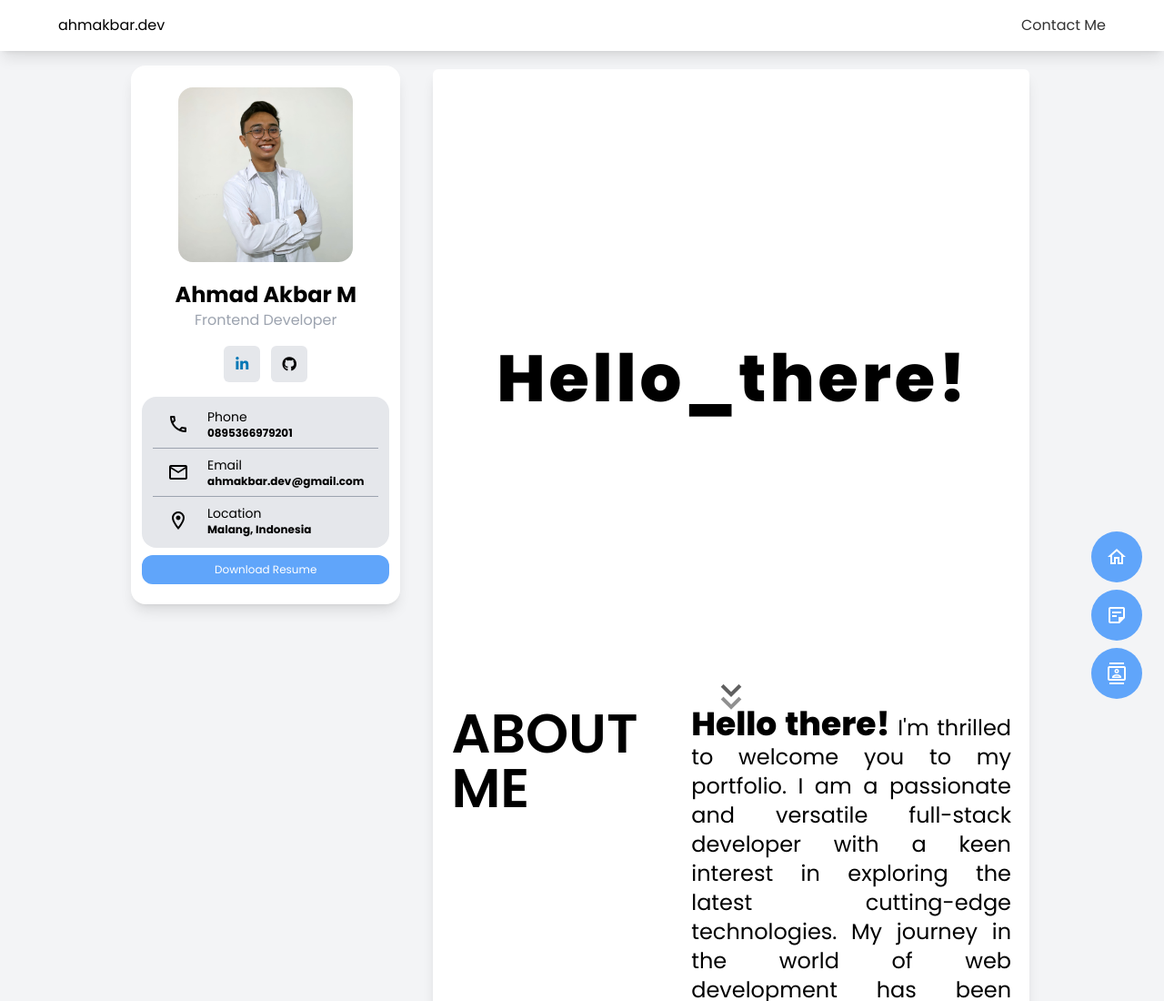
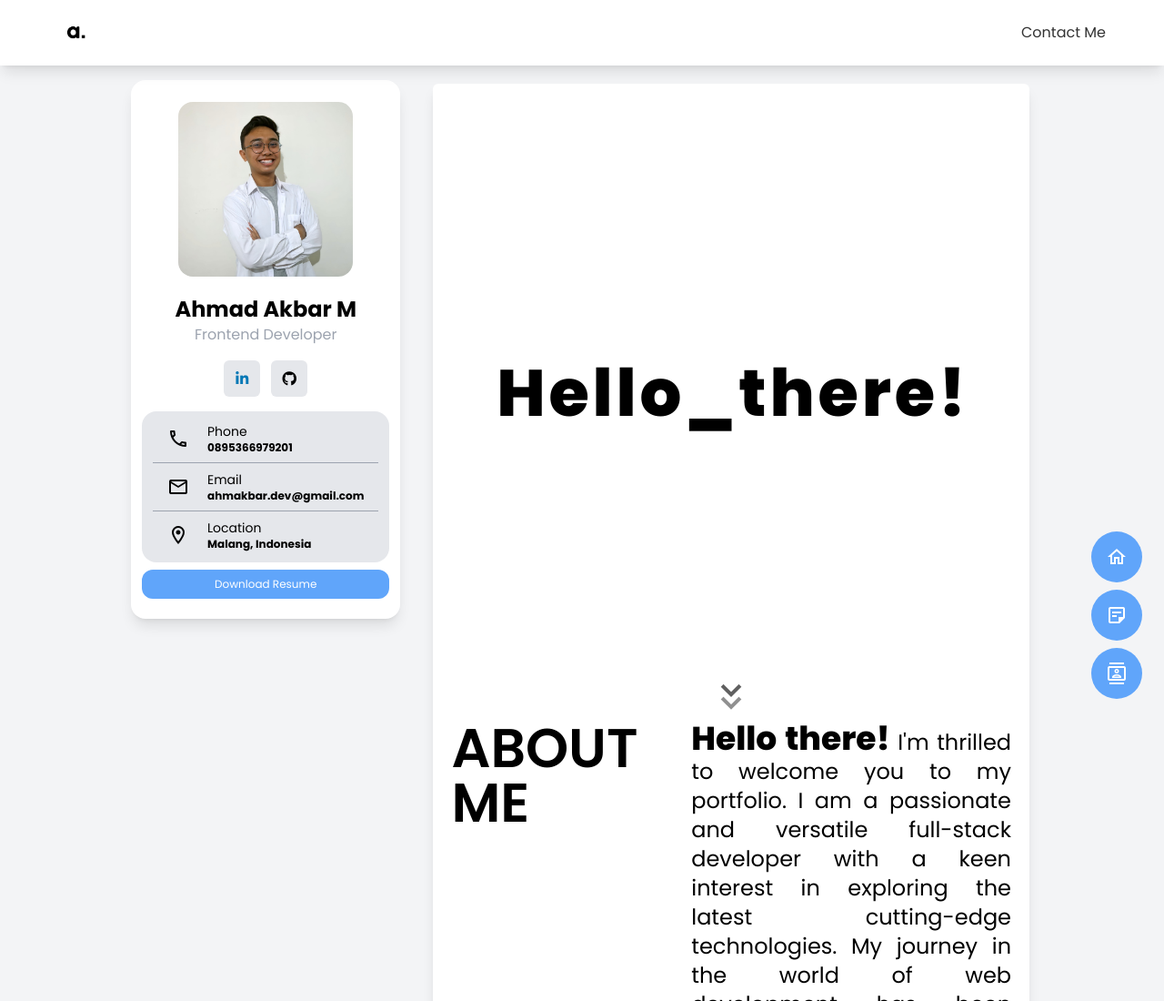
Before and after one commit to ahmakbardev/html-assignment, a plain HTML site: page index.html in a window 1280 px wide. Shown: the top 1100 px of the page at 91% size. Drawn offline with nearby package versions, Linux system fonts and the light colour scheme; a script that the page names is missing.

Commit message:
update pages

```diff
--- a/index.html
+++ b/index.html
@@ -4,6 +4,8 @@
     <meta charset="UTF-8">
     <meta name="viewport" content="width=device-width, initial-scale=1.0">
     <title>ahmakbar.dev</title>
+
+    <link rel="shortcut icon" href="./assets/logo.png" type="image/x-icon">
 
     <script src="https://cdn.tailwindcss.com"></script>
     <link href="https://fonts.googleapis.com/icon?family=Material+Icons+Outlined" rel="stylesheet">
@@ -43,9 +45,11 @@
             <header class="flex bg-white h-fit sticky top-0 z-10 shadow-lg">
                 <div id="style-2" class="w-full flex flex-row justify-between py-4 px-16">
                     <p>
-                        ahmakbar.dev
+                        <a href="/">
+                            <img class="w-10 h-10 object-cover object-center" src="./assets/logo.png" alt="">
+                        </a>
                     </p>
-                    <a href="https://api.whatsapp.com/send?phone=62895366979201" target="_blank" class="contact-btn hover:font-bold transition-all ease-in-out" >Contact Me</a>
+                    <a href="https://api.whatsapp.com/send?phone=62895366979201" target="_blank" class="contact-btn hover:font-bold transition-all ease-in-out my-auto" >Contact Me</a>
 
                 </div>
             </header>
@@ -233,7 +237,7 @@
 
     </footer>
     <footer class="footer-navigation hidden justify-center">
-        <nav class="w-[95%] rounded-2xl bg-gray-200 border-[1px] border-gray-400 fixed bottom-1 z-10">
+        <nav class="w-[95%] rounded-2xl bg-white font-bold border-[1px] border-gray-400 fixed bottom-1 z-10">
             <ul class="flex justify-around py-3">
                 <li>
                     <a href="/" class="text-black hover:text-blue-400 text-xs">Home</a>
```
Also changed, not shown: contact.html (+1 -1 lines), resume.html (+1 -1 lines), assets/logo.png (added).
